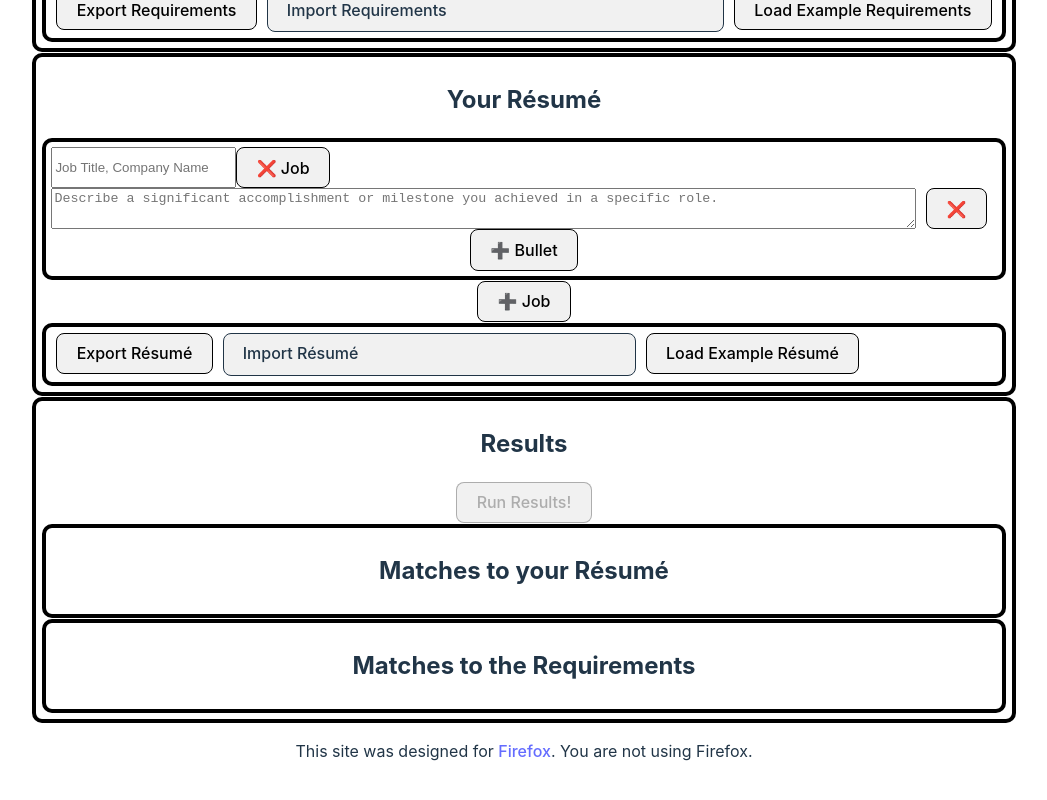
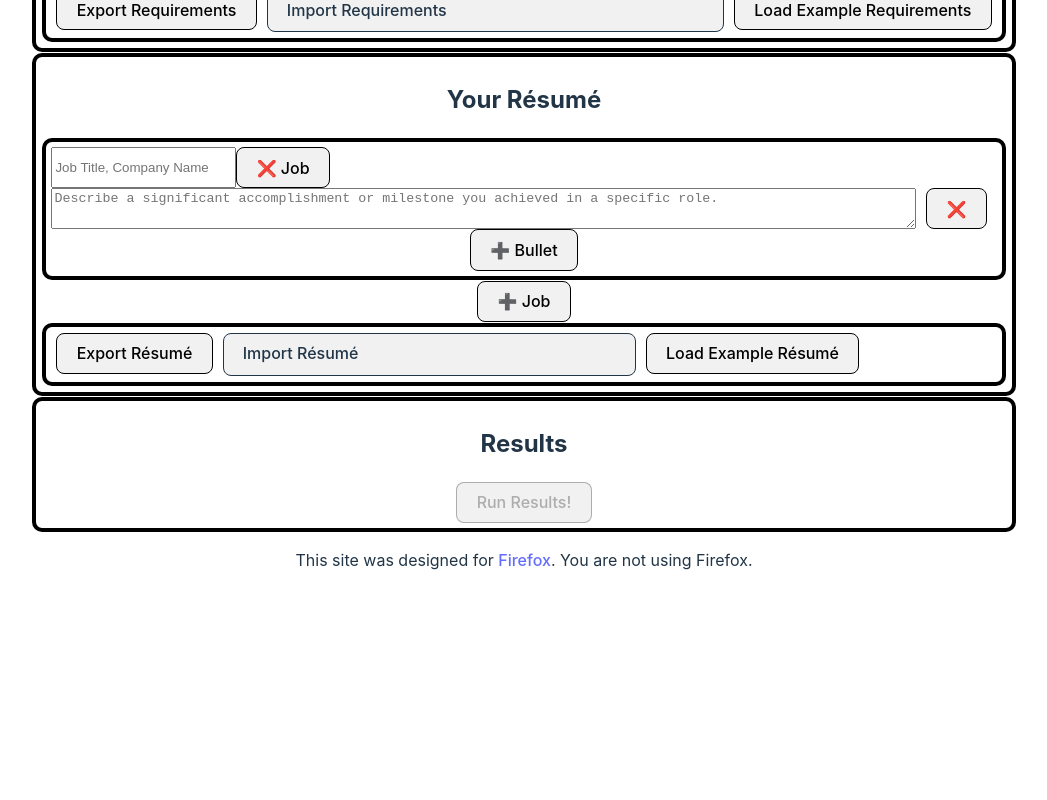
Before and after one commit to HandcartCactus/resume-tailoring-tool, a Vue app in the folder frontend/: page / in a window 1280 px wide. Shown: the part 346-1146 px from the top of the page, without its empty margins (116-1163 px from the left). After the commit the page ends 966 px from the top, so only its background shows below. Built offline with nearby package versions, Linux system fonts and the light colour scheme.

Commit message:
hide containers if graphnetwork is empty

```diff
--- a/frontend/src/components/TailorContainer.vue
+++ b/frontend/src/components/TailorContainer.vue
@@ -2,8 +2,11 @@
   <div class="rounded-light-spacing">
     <h2>Results</h2>
     <button @click="getTfIdfGraph(jobs, requirements)" :disabled="isDisabled()">Run Results!</button>
-    <div class="rounded-light-spacing">
+    <div class="rounded-light-spacing" v-if="graphNetwork.hasStuff()">
       <h2>Matches to your Résumé</h2>
+        <p>
+          This pane shows requirements that match bullets in your résumé (if matching requirements exist).
+        </p>
       <ul>
         <li v-for="job of graphNetwork.getNodesWithGroup('job')" :key="'mres'+job.id">
           <h3>{{ job.value }}</h3>
@@ -22,14 +25,17 @@
       </ul>
     </div>
 
-    <div class="rounded-light-spacing">
+    <div class="rounded-light-spacing" v-if="graphNetwork.hasStuff()">
       <h2>Matches to the Requirements</h2>
+        <p>
+          This pane shows job bullets in your résumé that match requirements (if matching bullets exist).
+        </p>
       <ul>
         <li v-for="req of graphNetwork.getNodesWithGroup('req')" :key="'mreq'+req.id">
           <h3>{{ req.value }}</h3>
           <ol>
             <li v-for="pair of graphNetwork.neighborNodesAndEdgeWt(req.id, 'bullet', 1)" :key="'mreq'+pair.node.id">
-              {{ pair.node.value }} <b>({{ Math.round( 1000*(1 - pair.edgeWt))/10 }}%)</b> <i v-for="job of graphNetwork.neighborNodes(pair.node.id, 'job')" :key="'mreq'+job.id">{{ job.value }}</i>
+              {{ pair.node.value }} <b>({{ Math.round( 1000*(1 - pair.edgeWt))/10 }}%)</b> <i v-for="job of graphNetwork.neighborNodes(pair.node.id, 'job')" :key="'mreqj'+job.id">{{ job.value }}</i>
             </li>
           </ol>
         </li>
--- a/frontend/src/components/tailor/graphNetworkOps.ts
+++ b/frontend/src/components/tailor/graphNetworkOps.ts
@@ -226,4 +226,8 @@ export class GraphNetwork {
         }
         return g;
     }
+
+    hasStuff() {
+        return this.nodelist.length > 0
+    }
 }
```
